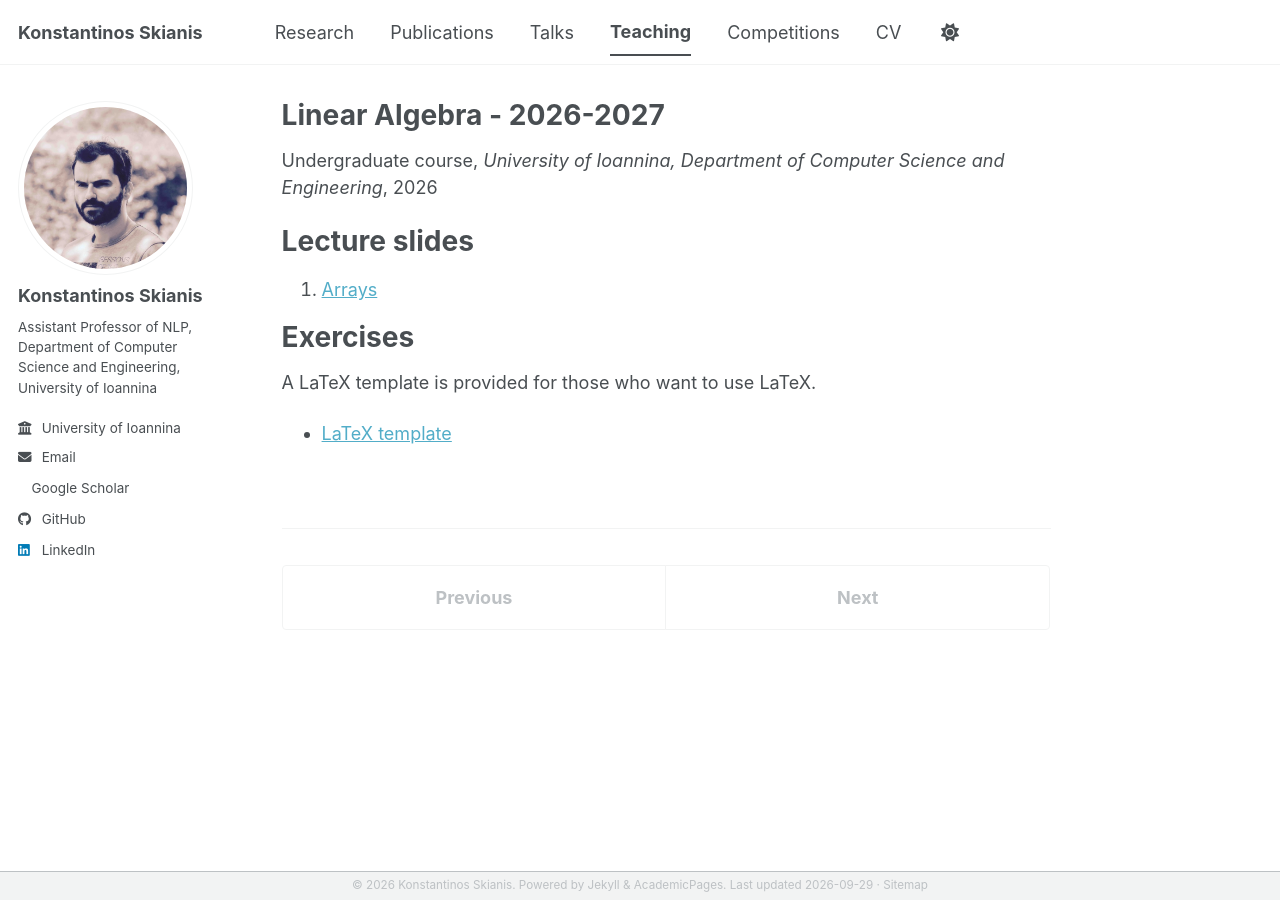
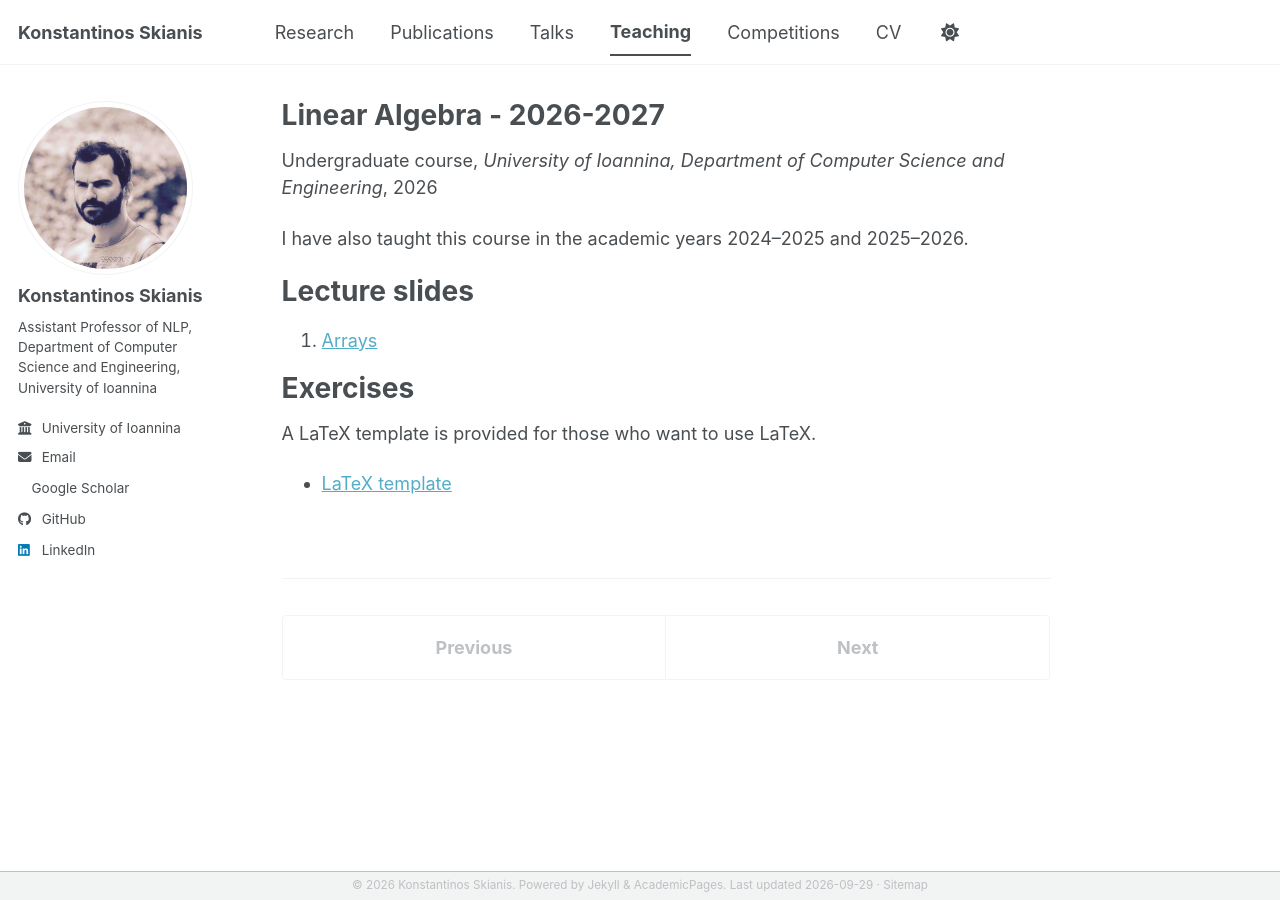
Before and after one commit to y3nk0/y3nk0.github.io, a Jekyll site: the page built from _teaching/2026-linear-algebra.md, in a window 1280 px wide. Built offline with Jekyll 4.4.1, drawn with Linux system fonts in a browser that asks for light colours; a style sheet for code colours, icons or effects is not loaded.

Commit message:
Teaching: note earlier Linear Algebra years on the course entry
Mention the 2024-2025 and 2025-2026 editions in the course page body and
in the description shown on the teaching list, without adding links.

```diff
--- a/_teaching/2026-linear-algebra.md
+++ b/_teaching/2026-linear-algebra.md
@@ -8,8 +8,10 @@ redirect_from:
 venue: "University of Ioannina, Department of Computer Science and Engineering"
 date: 2026-10-01
 location: "Ioannina, Greece"
-excerpt: "Undergraduate Linear Algebra course (academic year 2026–2027): lecture slides and a LaTeX template for the exercises."
+excerpt: "Undergraduate Linear Algebra course (academic year 2026–2027): lecture slides and a LaTeX template for the exercises. I also taught this course in 2024–2025 and 2025–2026."
 ---
+
+I have also taught this course in the academic years 2024–2025 and 2025–2026.
 
 Lecture slides
 ======
```
